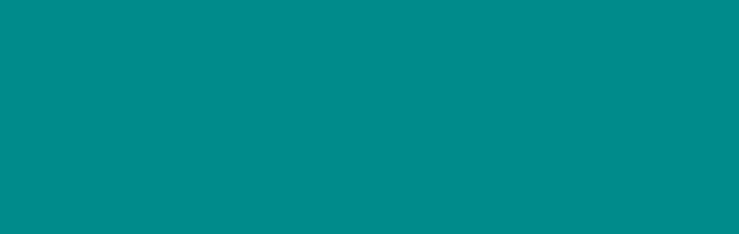
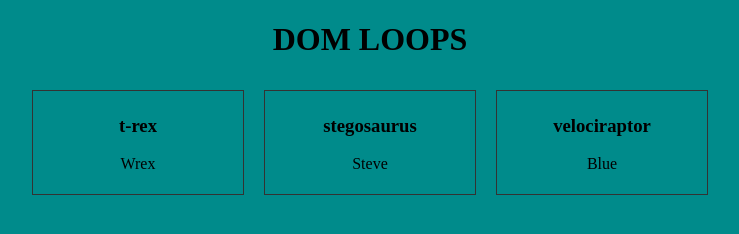
Before and after one commit to kannmelton2/domLoops, a plain HTML site: page index.html in a window 1280 px wide. Shown: the whole page, without its empty margins (270-1009 px from the left). Drawn offline with Linux system fonts and the light colour scheme.

Commit message:
DOM work, modified style and minor change to index.html

```diff
--- a/index.html
+++ b/index.html
@@ -8,10 +8,11 @@
     <title>domLoops</title>
 </head>
 <body>
+    <h1>DOM LOOPS</h1>
+    <div id="dino-barn"></div>
 
 
-
-    <!-- <script src="main.js"></script> -->
-    <script src="loops.js"></script>
+    <script src="main.js"></script>
+   <!-- <script src="loops.js"></script> -->
 </body>
 </html>
--- a/main.css
+++ b/main.css
@@ -1,3 +1,18 @@
 body {
     background-color: darkcyan;
+    text-align: center;
 }
+
+/* FLEX CONTAINER */
+#dino-barn {
+ display: flex;
+ justify-content: center;
+}
+
+/* FLEX ITEMS */
+.dinosaur {
+    border: 1px #333 solid;
+    margin: 10px;
+    padding: 5px;
+    width: 200px;
+}
--- a/main.js
+++ b/main.js
@@ -1 +1,28 @@
 console.log('domLoops');
+
+const dinosaurs = [
+    {type: 't-rex', name: 'Wrex'},
+    {type: 'stegosaurus', name: 'Steve'},
+    {type: 'velociraptor', name: 'Blue'}
+]
+
+// PRINT TO DOM
+const printToDom = (divId, textToPrint) => {
+    const selectedDiv = document.getElementById(divId);
+    selectedDiv.innerHTML = textToPrint;
+}
+
+// THING - WHAT DOES IT DO
+const buildDinosaurCards = () => {
+    let domStr = '';
+    for (let i = 0; i < dinosaurs.length; i++){
+        domStr += '<div class="dinosaur">';
+        domStr +=   `<h3>${dinosaurs[i].type}</h3>`;
+        domStr +=   `<p>${dinosaurs[i].name}</p>`;
+        domStr += '</div>';
+    }
+    printToDom('dino-barn', domStr);
+
+};
+
+buildDinosaurCards();
```
